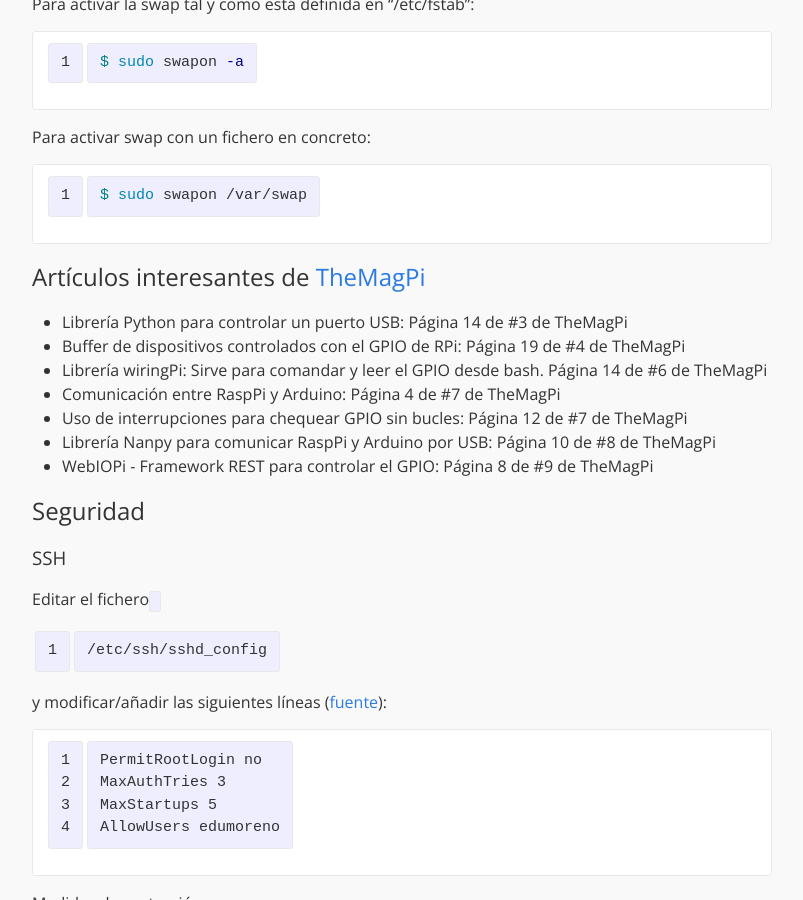
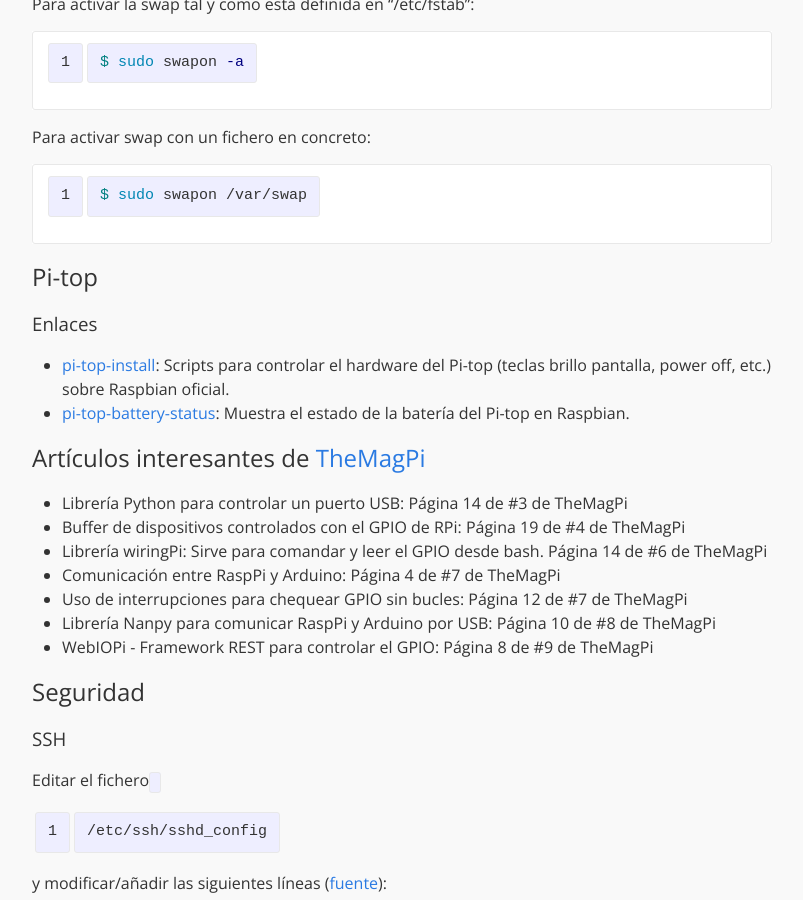
Before and after one commit to eduardofilo/eduardofilo.jekyll, a Jekyll site: the page built from sistemas/raspi.md, in a window 1280 px wide and 900 px high, scrolled down 3722 px. Shown: the whole window, without its empty margins (238-1041 px from the left). Built offline with Jekyll 4.4.1, drawn with Linux system fonts in a browser that asks for light colours.

Commit message:
Enlaces sobre Pi-top en documento sistemas/Raspberry.

````diff
--- a/sistemas/raspi.md
+++ b/sistemas/raspi.md
@@ -140,6 +140,13 @@ Para activar swap con un fichero en concreto:
 $ sudo swapon /var/swap
 ```
 
+## Pi-top
+
+### Enlaces
+
+* [pi-top-install](https://github.com/rricharz/pi-top-install): Scripts para controlar el hardware del Pi-top (teclas brillo pantalla, power off, etc.) sobre Raspbian oficial.
+* [pi-top-battery-status](https://github.com/rricharz/pi-top-battery-status): Muestra el estado de la batería del Pi-top en Raspbian.
+
 ## Artículos interesantes de [TheMagPi](http://www.themagpi.com/)
 
 * Librería Python para controlar un puerto USB: Página 14 de #3 de TheMagPi
````
